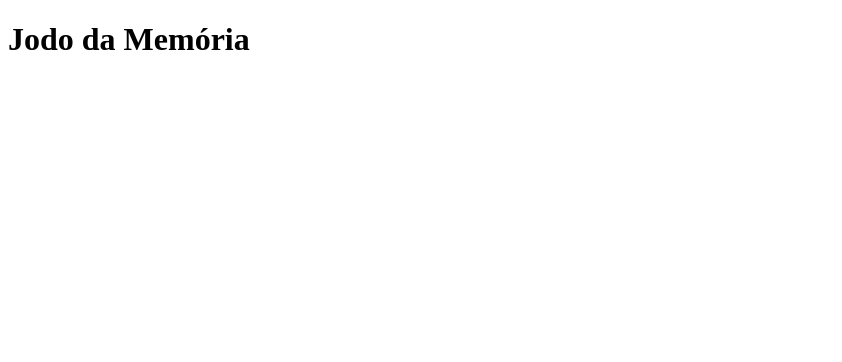
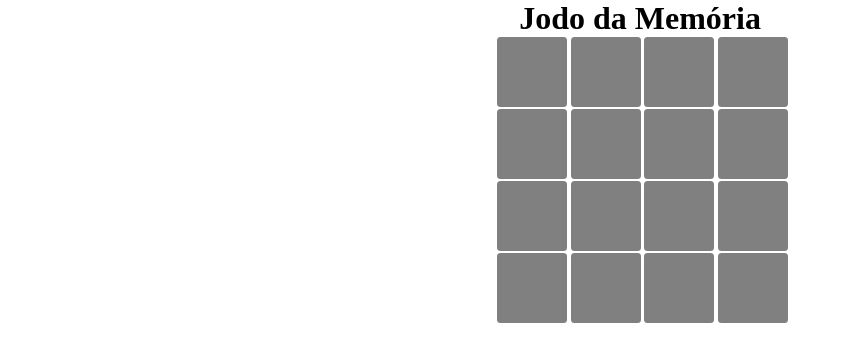
Before and after one commit to edvancod/jogo_da_memoria, a plain HTML site: page index.html in a window 1280 px wide. Shown: the whole page, without its empty margins (0-842 px from the left). Drawn offline with Linux system fonts and the light colour scheme.

Commit message:
first criando os elementos

```diff
--- a/css/style.css
+++ b/css/style.css
@@ -0,0 +1,35 @@
+* {
+  margin: 0;
+  padding: 0;
+  box-sizing: border-box;
+}
+
+h1 {
+  text-align: center;
+}
+
+.bloco {
+  background-color: #808080;
+  height: 70px;
+  width: 70px;
+  border: 5px solid #0000;
+  border-radius: 5%;
+  font-size: 2rem;
+  display: flex;
+  justify-content: center;
+  align-items: center;
+  cursor: pointer;
+}
+.bloco:hover {
+  background-color: #0099ff;
+}
+
+#campo {
+  display: grid;
+  grid-template-columns: 25% 25% 25% 25%;
+  gap: 2px;
+}
+#tela {
+  display: flex;
+  justify-content: center;
+}
--- a/index.html
+++ b/index.html
@@ -10,6 +10,7 @@
 <body>
     <h1>Jodo da Memória</h1>
     <div id="tela">
+       <div id="campo">
         <div class="bloco"></div>
         <div class="bloco"></div>
         <div class="bloco"></div>
@@ -26,6 +27,7 @@
         <div class="bloco"></div>
         <div class="bloco"></div>
         <div class="bloco"></div>
+       </div>
     </div>
 
     <script src="./js/main.js"></script>
--- a/js/main.js
+++ b/js/main.js
@@ -0,0 +1 @@
+let lsEmoticons = ['😊','😁','😍','🤐','😥','😴','😎','🤔' ]
```
